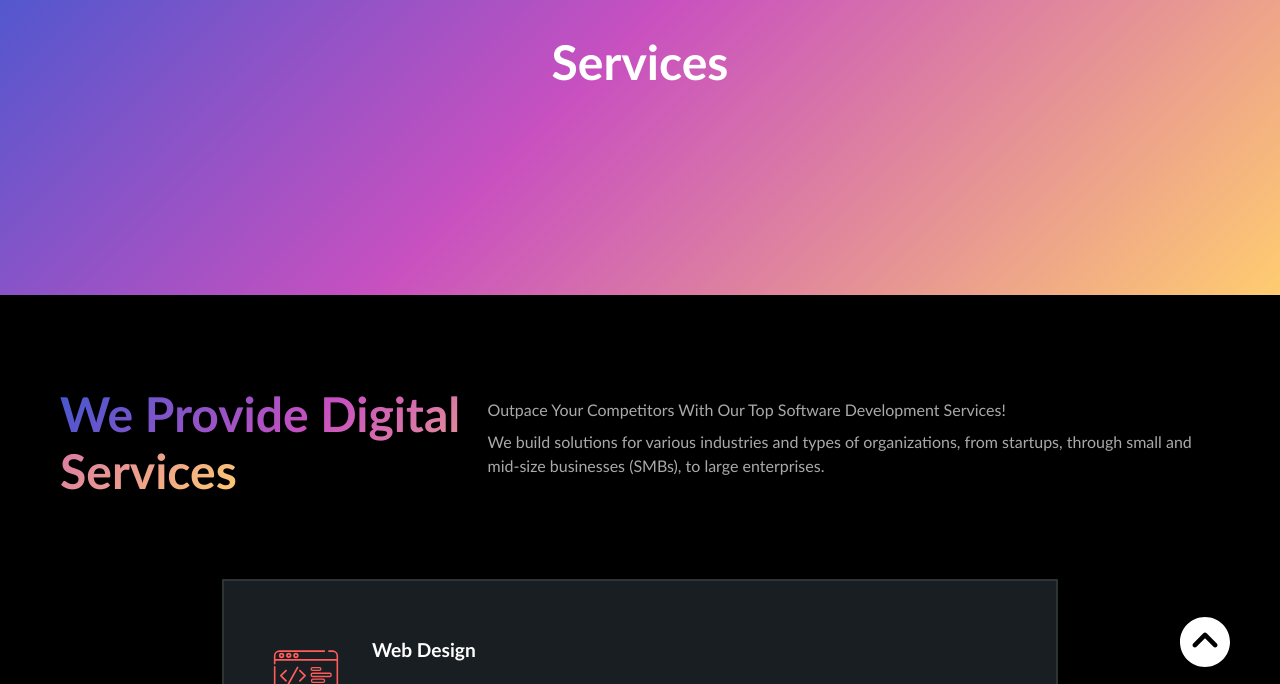
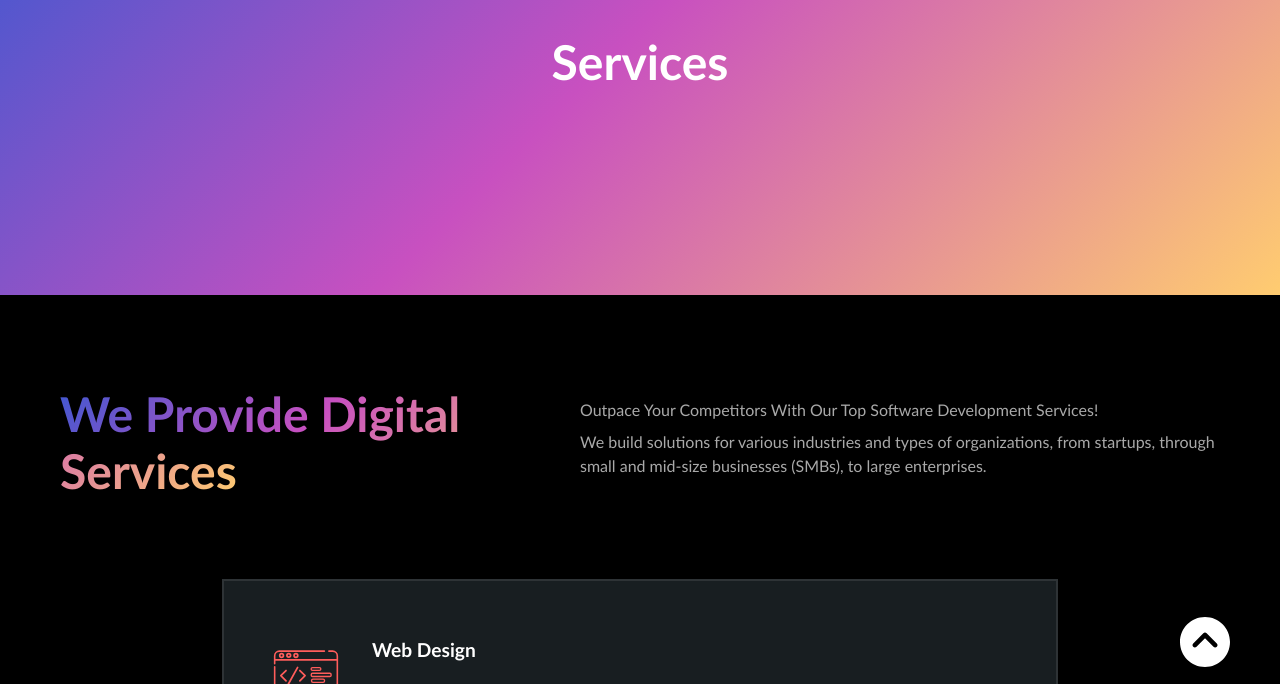
Before and after one commit to thetechnetiumguy/creinfia, a plain HTML site: page services.html in a window 1280 px wide. Shown: the part 105-789 px from the top of the page. Drawn offline with Linux system fonts and the light colour scheme.

Commit message:
Co-authored-by: Bhargav Vivek Modak <TheBrahmnicBoy@users.noreply.github.com>

```diff
--- a/services.html
+++ b/services.html
@@ -53,11 +53,11 @@
 
     <section class="srv-container">
         <div class="srv-content">
-            <div class="content-left">
+            <div>
                 <h1 class="grad-title"><span> We Provide Digital Services </span></h1>
             </div>
 
-            <div class="content-right">
+            <div>
                 <p>Outpace Your Competitors With Our Top Software Development Services!
                 </p>
                 <p>We build solutions for various industries and types of organizations,
@@ -130,8 +130,8 @@
             <div class="address">
                 <h3>Address</h3>
                 <address>
-                    T : 123 456 789 0 <br>
-                    (+321) 123 456 789 0 <br>
+                    T : <a href="tel:123 456 789 0">123 456 789 0</a> <br>
+                    <a href="tel:(+321) 123 456 789 0 ">(+321) 123 456 789 0 </a><br>
                     A : 80 Pine St. 10th Floor <br>
                     New York, NY 10005, USA <br>
                 </address>
--- a/styles/services.css
+++ b/styles/services.css
@@ -13,18 +13,23 @@
 
 .srv-content {
     display: flex;
-    flex-direction: row;
-    justify-content: space-evenly;
+    flex-flow: row wrap;
+    justify-content: flex-start;
     align-items: center;
     padding: 50px 60px 40px 60px;
 }
 
+.srv-content>*:nth-child(1) {
+    flex-basis: 500px;
+}
+
+.srv-content>*:nth-child(2) {
+    flex: 1 1 500px;
+    padding-left: 20px;
+}
+
 .srv-content p {
     margin-bottom: 0.50rem;
-}
-
-.content-left {
-    padding: 0 15px 0 0;
 }
 
 .srv-cards-container {
```
Also changed, not shown: index.html (+3 -0 lines), images/favicon.ico (added).
